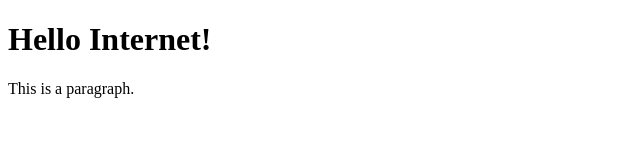
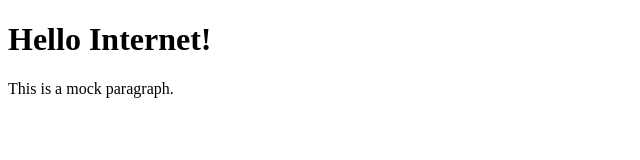
Before and after one commit to amal66/Personal_website, a plain HTML site: page index.html in a window 1280 px wide. Shown: the full height of the page, 0-640 px from the left. Drawn offline with Linux system fonts and the light colour scheme.

Commit message:
changed text slightly

```diff
--- a/index.html
+++ b/index.html
@@ -6,7 +6,7 @@
 <body>
 
 <h1>Hello Internet!</h1>
-<p>This is a paragraph.</p>
+<p>This is a mock paragraph.</p>
 <script>alert('Random Javascript!');</script>
 </body>
 </html>
```
